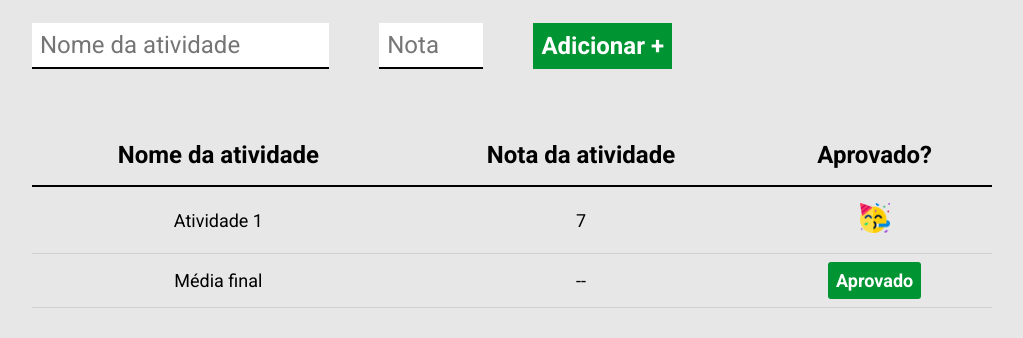
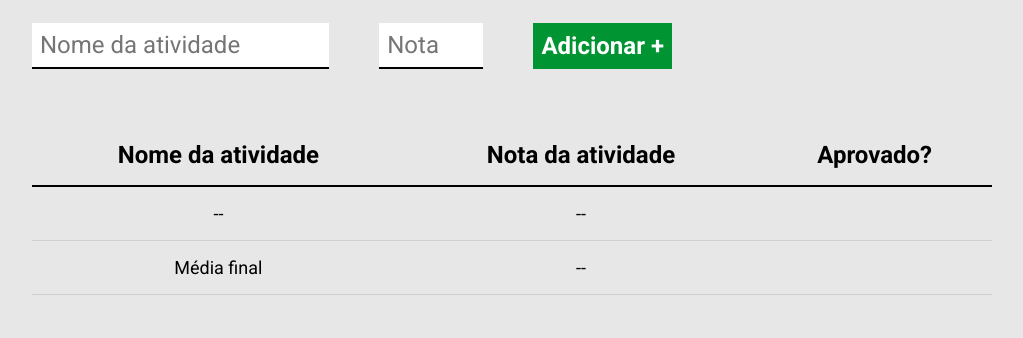
Before and after one commit to ElsonMateusFE/calculadora_de_media, a plain HTML site: page index.html in a window 1280 px wide. Shown: the part 164-502 px from the top of the page, without its empty margins (128-1151 px from the left). Drawn offline with Linux system fonts and the light colour scheme.

Commit message:
atualizacao

```diff
--- a/index.html
+++ b/index.html
@@ -28,9 +28,9 @@
             </thead>
             <tbody>
                 <tr>
-                    <td>Atividade 1</td>
-                    <td>7</td>
-                    <td><img src="./images/aprovado.png" alt="Emoji festejando"></td>
+                    <td>--</td>
+                    <td>--</td>
+                    <td><!--<img src="./images/aprovado.png" alt="Emoji festejando">--></td>
                 </tr>
             </tbody>
             <tfoot>
@@ -38,7 +38,9 @@
                     <td>Média final</td>
                     <td id="media-final-valor">--</td>
                     <td id="media-final-resultado">
+                        <!--
                         <span class="resultado aprovado">Aprovado</span>
+                        -->
                     </td>
                 </tr>
             </tfoot>
```
